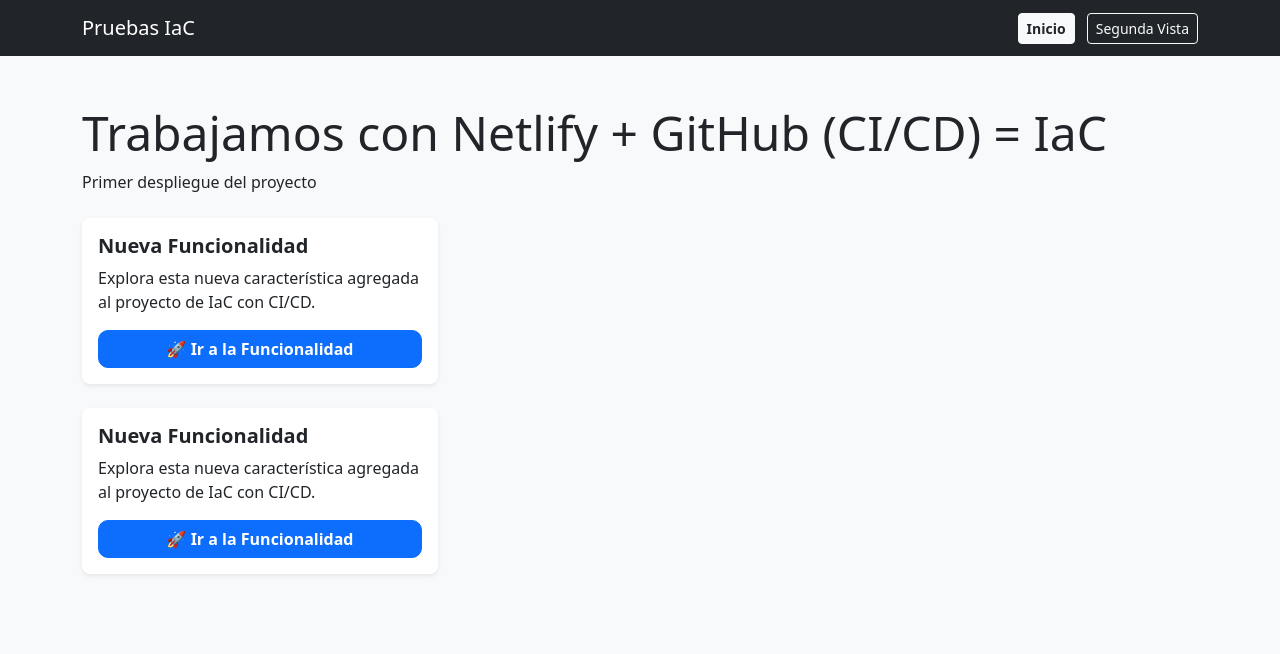
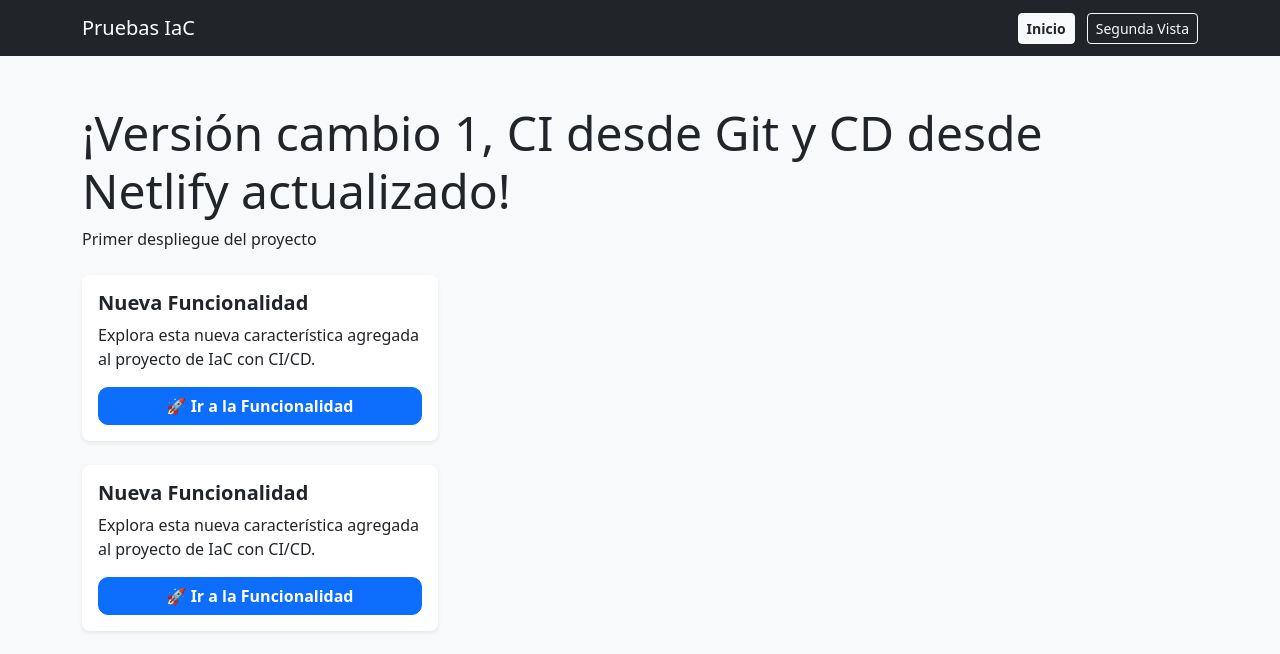
Before and after one commit to luislozanoflorian/proyecto_iac, a plain HTML site: page index.html in a window 1280 px wide. Drawn offline with nearby package versions, Linux system fonts and the light colour scheme.

Commit message:
Update index.html-feat h1 agrgado

```diff
--- a/index.html
+++ b/index.html
@@ -19,7 +19,7 @@
 </nav>
 
   <main class="container py-5">
-    <h1 class="display-5">Trabajamos con Netlify + GitHub (CI/CD) = IaC</h1>
+    <h1 class="display-5">¡Versión cambio 1, CI desde Git y CD desde Netlify actualizado!  </h1>
    <p>Primer despliegue del proyecto</p>
 
     <p class="lead">
```
